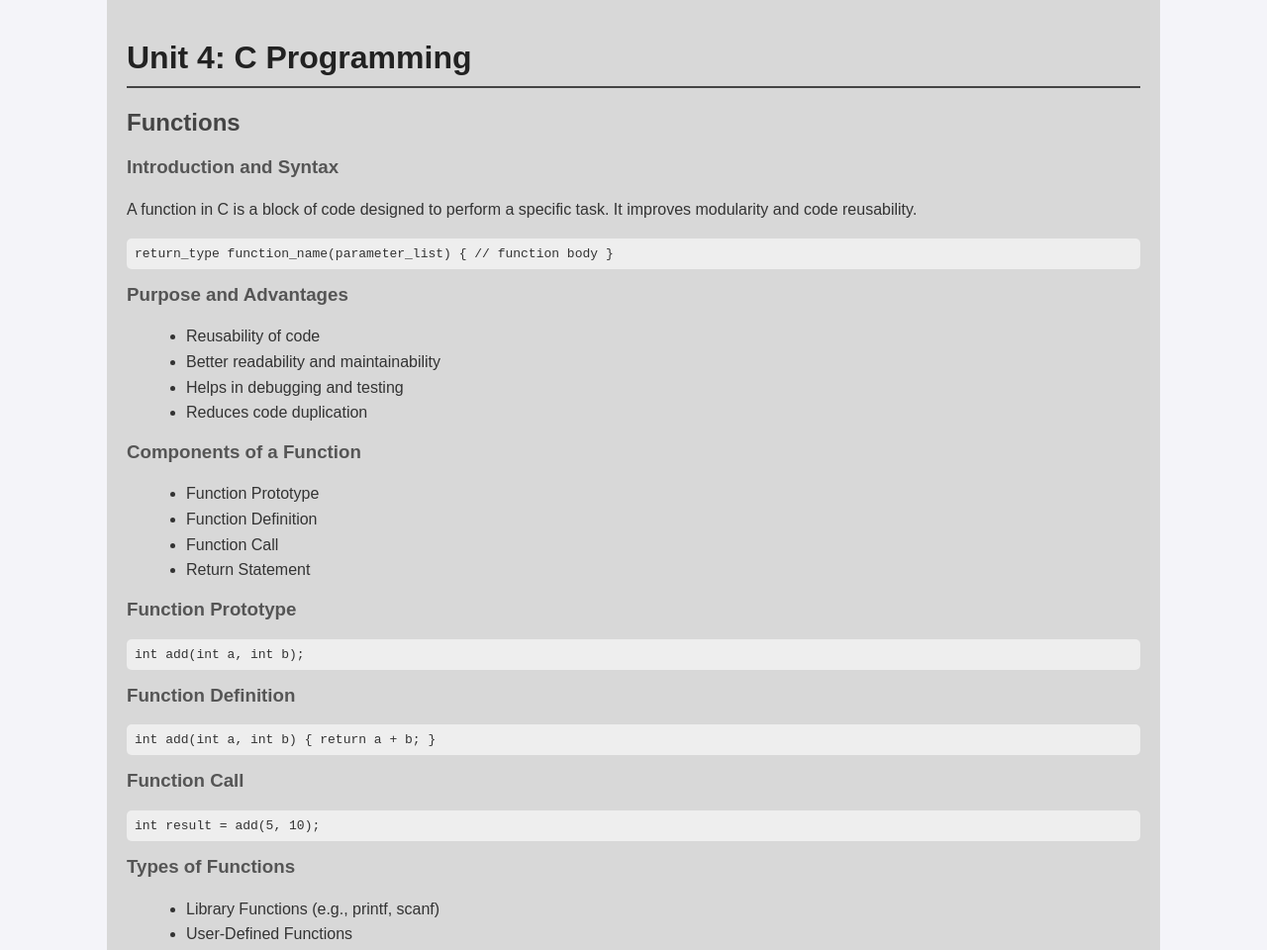
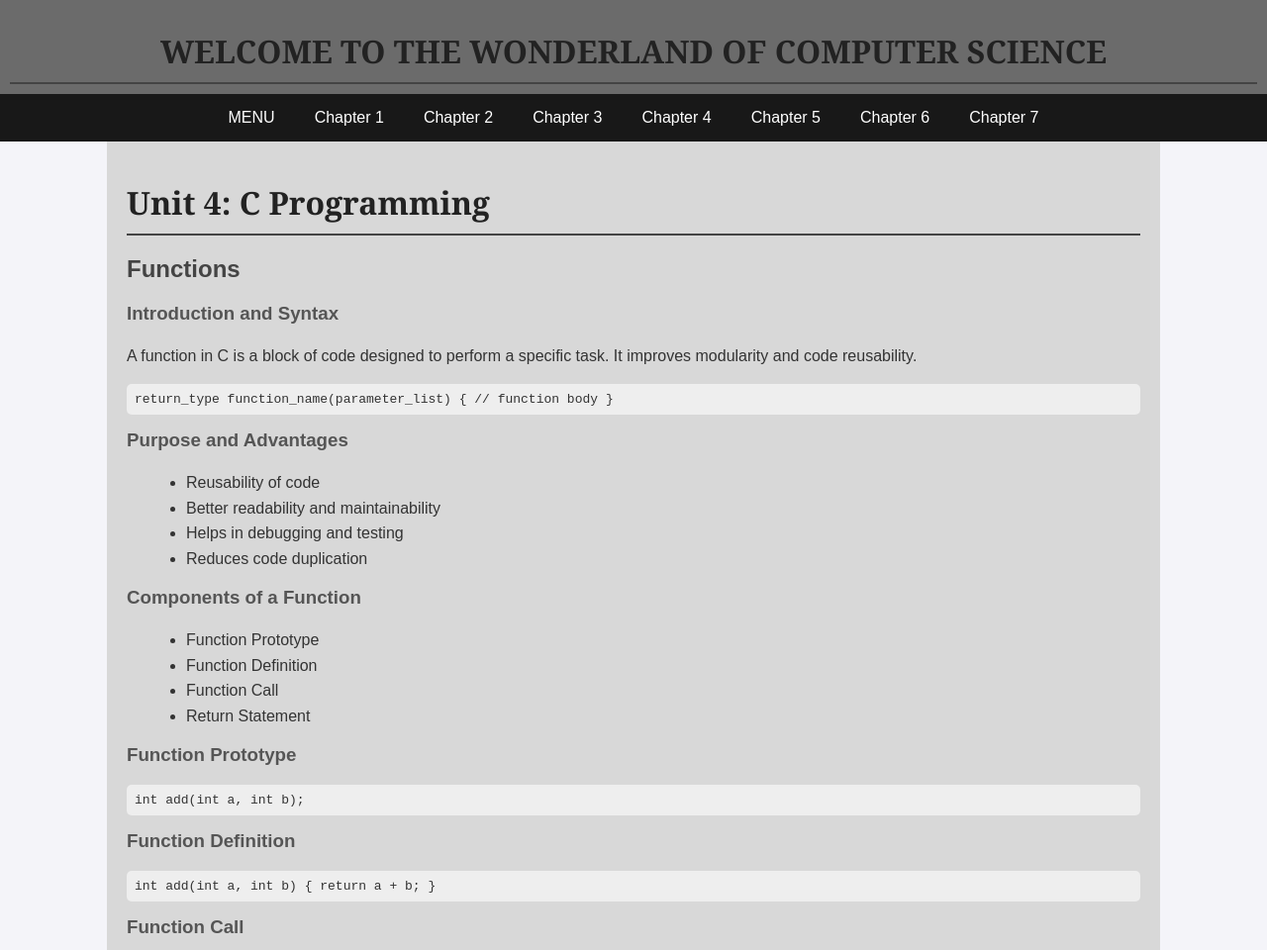
Before and after one commit to PranavPangeni/CHAPTER-1, a plain HTML site: page UNIT 4.html in a window 1280 px wide. Shown: the top 960 px of the page at 99% size. Drawn offline with Linux system fonts and the light colour scheme.

Commit message:
Update UNIT 4.html

```diff
--- a/UNIT 4.html
+++ b/UNIT 4.html
@@ -5,6 +5,36 @@
   <meta name="viewport" content="width=device-width, initial-scale=1.0">
   <title>Unit 4: C Programming</title>
   <style>
+    .header {
+            background-color: #6b6b6b;
+            padding: 10px;
+            text-align: center;
+        }
+
+        h1 {
+            font-family: Cambria, Cochin, Georgia, Times, 'Times New Roman', serif;
+            color: #fff;
+            margin: 0;
+        }
+
+        .navbar {
+            background-color: #181818;
+            overflow: hidden;
+            display: flex;
+            justify-content: center;
+        }
+
+        .navbar a {
+            color: #ffffff;
+            padding: 15px 20px;
+            text-decoration: none;
+            text-align: center;
+            transition: background-color 0.3s ease;
+        }
+
+        .navbar a:hover {
+            background-color: #313131;
+        }
     body {
       font-family: Arial, sans-serif;
       margin: 0;
@@ -51,6 +81,20 @@
   </style>
 </head>
 <body>
+   <div class="header">
+        <h1>WELCOME TO THE WONDERLAND OF COMPUTER SCIENCE</h1>
+    </div>
+
+  <div class="navbar">
+        <a href="index.html">MENU</a>
+        <a href="UNIT1.html">Chapter 1</a>
+        <a href="UNIT2.html">Chapter 2</a>
+        <a href="UNIT3.html">Chapter 3</a>
+        <a href="UNIT 4.html">Chapter 4</a>
+        <a href="UNIT5.html">Chapter 5</a>
+        <a href="UNIT6.html">Chapter 6</a>
+        <a href="UNIT7.html">Chapter 7</a>
+    </div>
   <div class="container">
     <h1>Unit 4: C Programming</h1>
 
```
